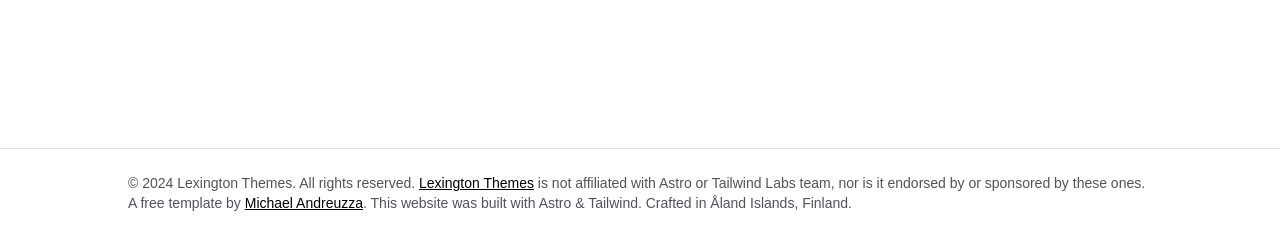
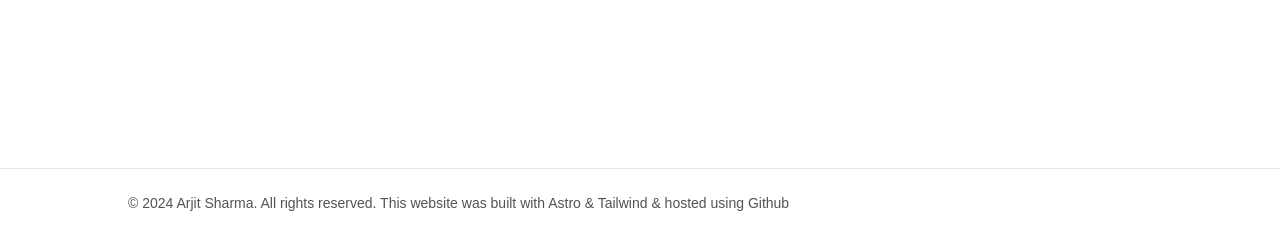
Before and after one commit to arjit-32/arjitdidwhat, an Astro site: page /arjitdidwhat/tags in a window 1280 px wide. Shown: the part 563-800 px from the top of the page. Built offline with nearby package versions, Linux system fonts and the light colour scheme; Astro itself is replaced by a stand-in of ours; a web font is replaced by a local one.

Commit message:
footer change

```diff
--- a/src/components/global/Footer.astro
+++ b/src/components/global/Footer.astro
@@ -6,15 +6,8 @@
           class="text-sm text-zinc-600 lg:col-span-2"
           x-data="{ year: new Date().getFullYear() }"
         >
-          © <span x-text="year"></span> Lexington Themes. All rights reserved. <a
-            class="text-sm text-black hover:text-accent-400 underline"
-            href="https://lexingtonthemes.com/">Lexington Themes</a
-          > is not affiliated with Astro or Tailwind Labs team, nor is it endorsed
-          by or sponsored by these ones. A free template by <a
-            class="text-sm text-black hover:text-accent-400 underline"
-            href="https://michaelandreuzza.com/">Michael Andreuzza</a
-          >. This website was built with Astro &amp; Tailwind. Crafted in Åland
-          Islands, Finland.
+          © <span x-text="year"></span> Arjit Sharma. All rights reserved.
+          This website was built with Astro &amp; Tailwind &amp; hosted using Github
         </p>
       </div>
     </section>
```
